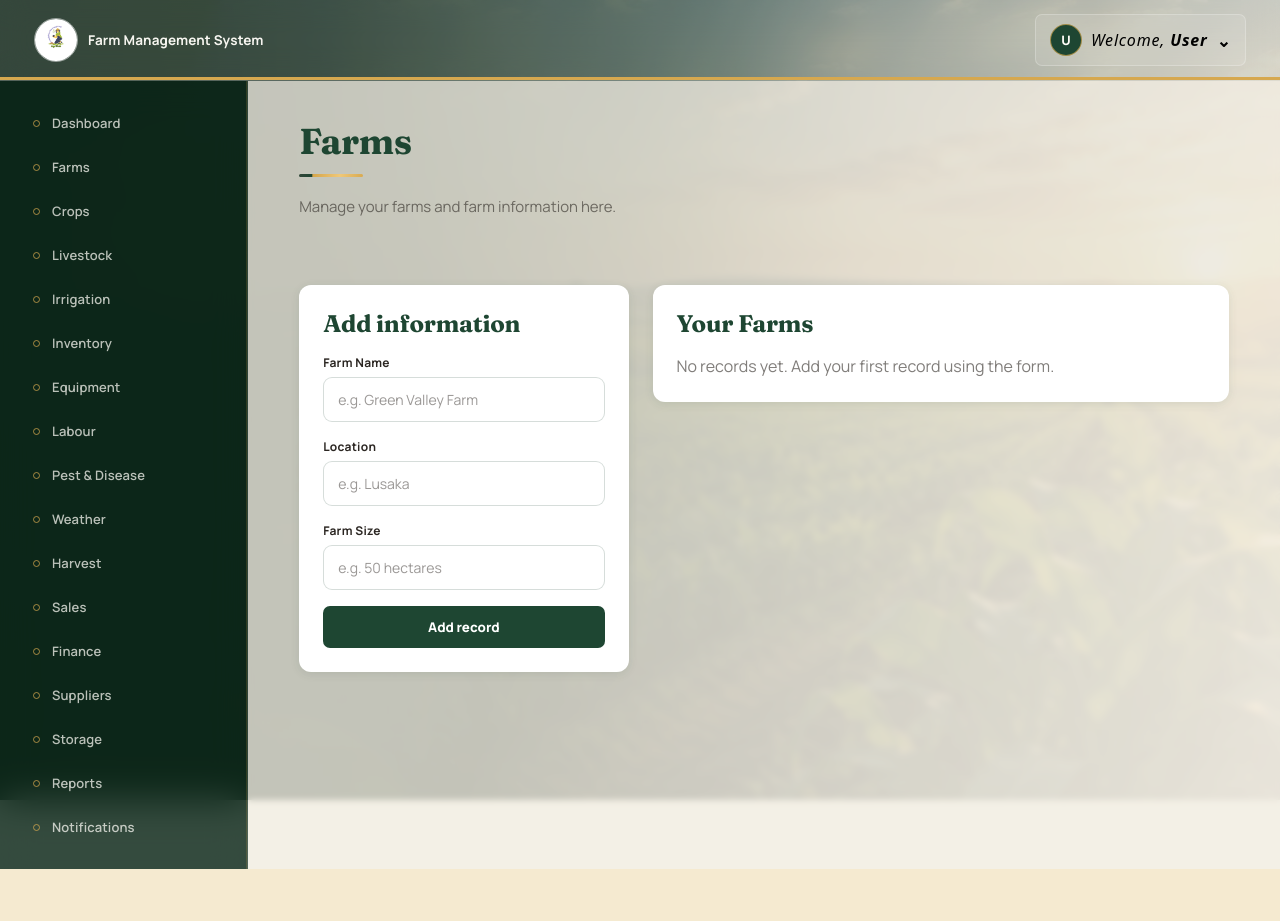
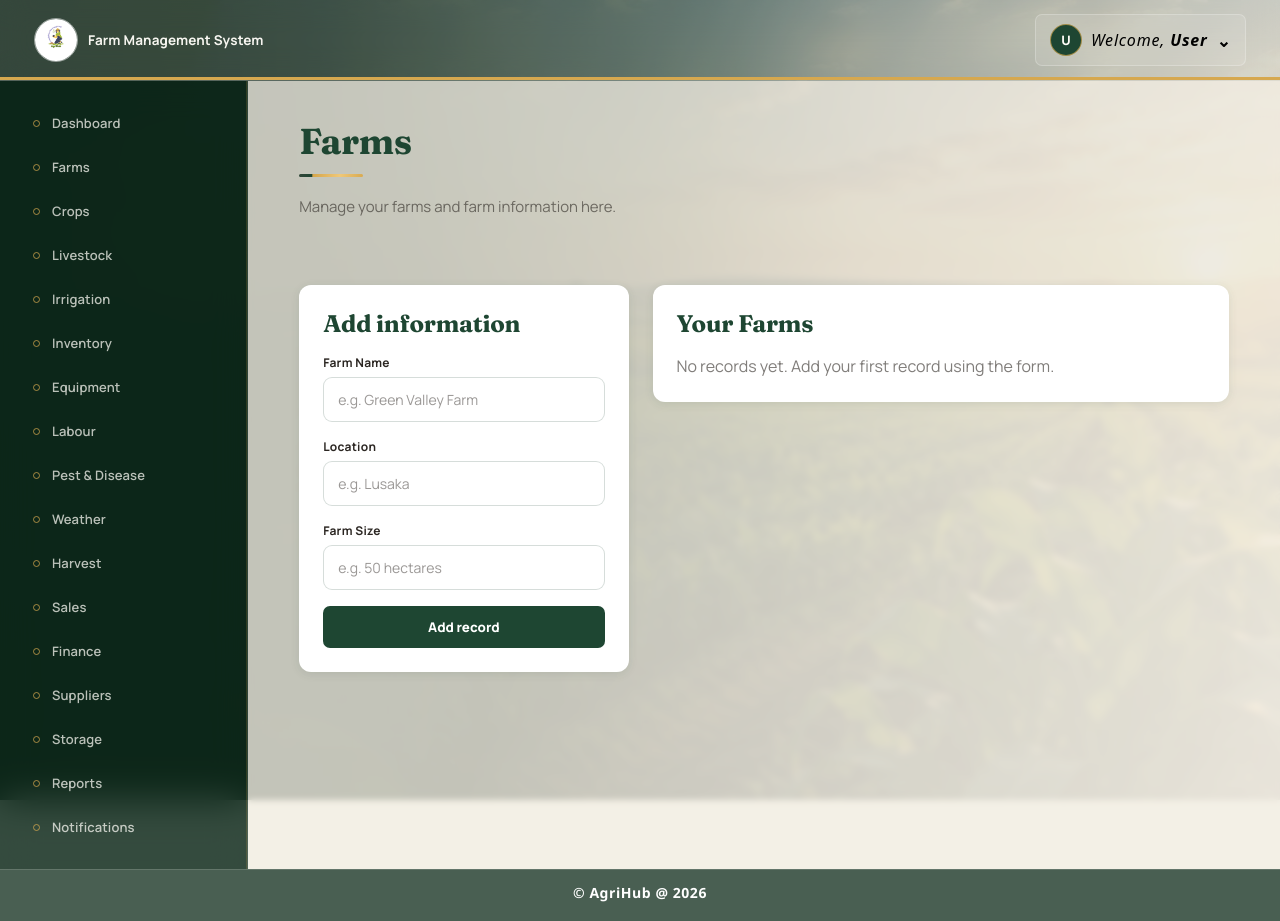
Before and after one commit to cyber-ai-619/Farm_Managment_System, a React (Vite) app in the folder ffms-frontend/: page /farm in a window 1280 px wide. Before the commit the page ends 869 px from the top, so only its background shows below. Built offline with nearby package versions, Linux system fonts and the light colour scheme.

Commit message:
Add footer to dashboard layout

```diff
--- a/ffms-frontend/src/components/Footer.jsx
+++ b/ffms-frontend/src/components/Footer.jsx
@@ -0,0 +1,11 @@
+function Footer() {
+  const year = new Date().getFullYear();
+
+  return (
+    <footer className="app-footer" aria-label="Site footer">
+      <p>© AgriHub @ {year}</p>
+    </footer>
+  );
+}
+
+export default Footer;
--- a/ffms-frontend/src/layouts/DashboardLayout.jsx
+++ b/ffms-frontend/src/layouts/DashboardLayout.jsx
@@ -2,6 +2,7 @@ import { Outlet } from "react-router-dom";
 
 import Navbar from "../components/Navbar";
 import Sidebar from "../components/Sidebar";
+import Footer from "../components/Footer";
 
 function DashboardLayout() {
   return (
@@ -15,6 +16,8 @@ function DashboardLayout() {
           <Outlet />
         </main>
       </div>
+
+      <Footer />
     </div>
   );
 }
```
Also changed, not shown: ffms-frontend/src/components/ProtectedRoute.jsx (deleted), ffms-frontend/src/context/AuthContext.jsx (deleted).
